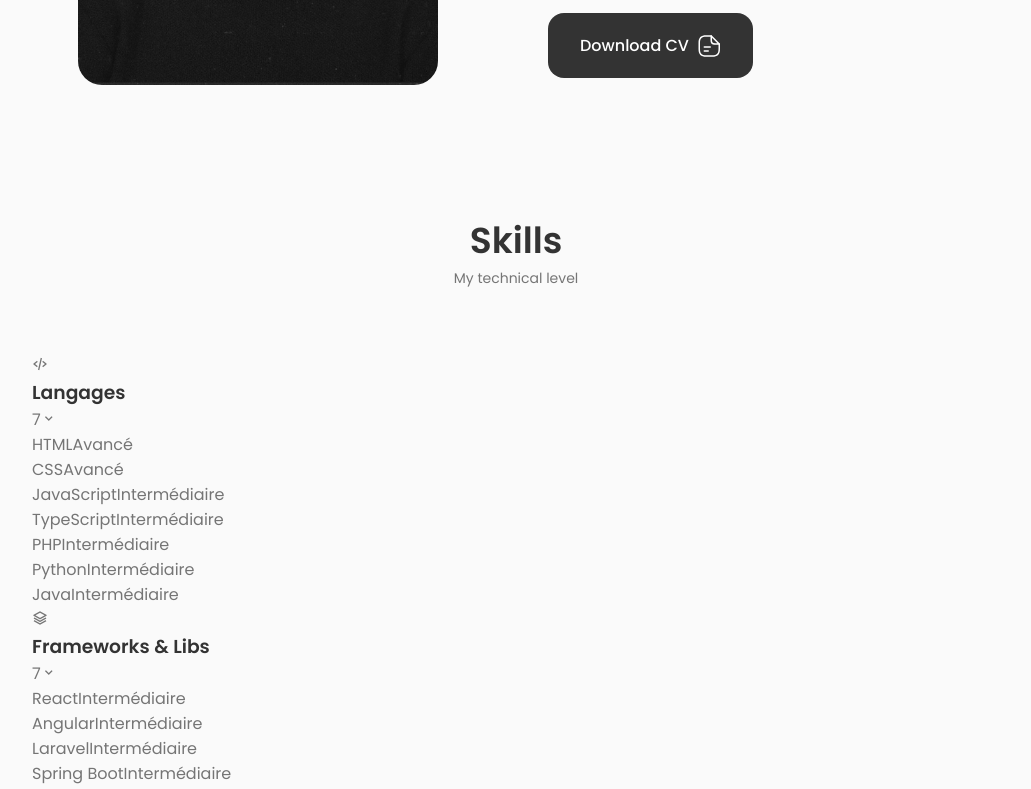
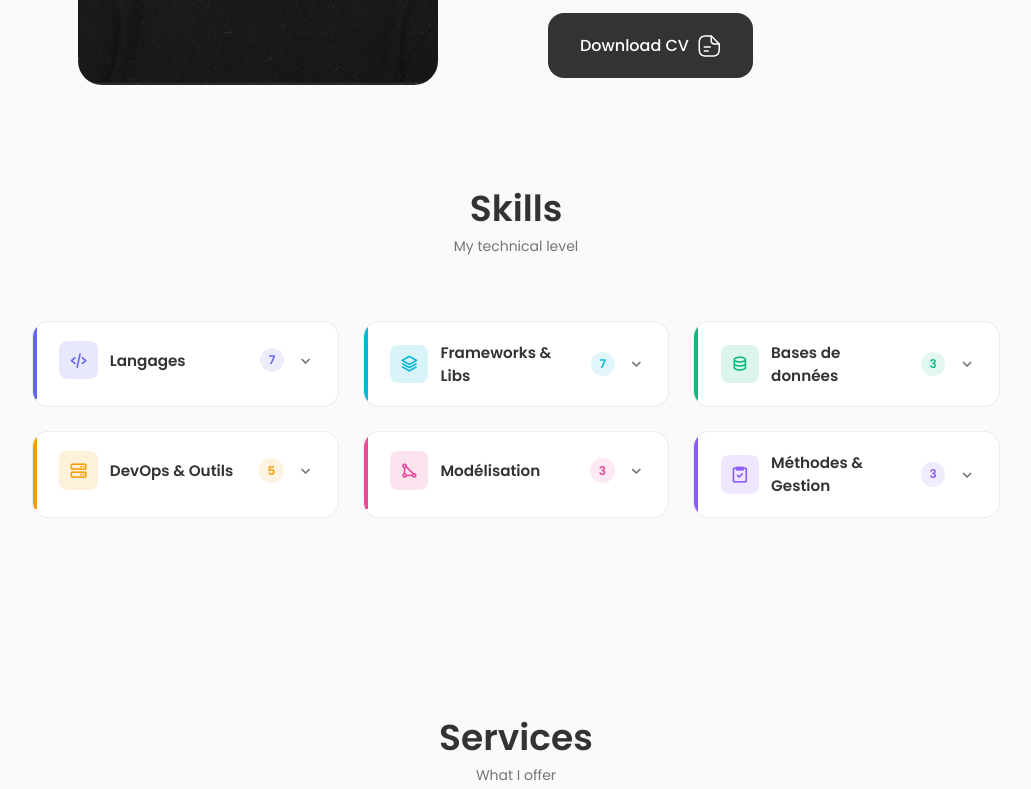
Before and after one commit to achraftes/Portfolio-website, a React (Vite) app: page / in a window 1280 px wide. Shown: the part 1349-2138 px from the top of the page, without its empty margins (124-1155 px from the left). Built offline with nearby package versions, Linux system fonts and the light colour scheme.

Commit message:
add  css

```diff
--- a/src/components/skills/skills.css
+++ b/src/components/skills/skills.css
@@ -1,96 +1,155 @@
-.skills__container {
-    display: grid;
-    grid-template-columns: repeat(2, 350px);
-    column-gap: 6rem;
-    justify-content: center;
+/* ===== SKILLS SECTION ===== */
+.Skills {
+  padding: 4rem 0 6rem;
 }
 
-.skills__content {
-    background-color: var(--container-color);
-    border: 1px solid rgba(0, 0, 0, 0.1);
-    padding: 2rem 4rem;
-    border-radius: 1.25rem;
+.skills__grid {
+  display: grid;
+  grid-template-columns: repeat(auto-fill, minmax(280px, 1fr));
+  gap: 1.5rem;
+  margin-top: 3rem;
 }
 
-.skills__title {
-    font-size: var(--normal-font-size);
-    font-weight: var(--font-medium);
-    text-align: center;
-    margin-bottom: var(--mb-1-5);
+/* ===== CARD ===== */
+.skills__card {
+  background: var(--container-color);
+  border-radius: 1rem;
+  border: 1px solid rgba(128, 128, 128, 0.15);
+  overflow: hidden;
+  cursor: pointer;
+  transition: box-shadow 0.3s ease, transform 0.3s ease;
 }
 
-.skills__box {
-    display: flex;
-    justify-content: center;
-    column-gap: 2.5rem;
+.skills__card:hover {
+  transform: translateY(-4px);
+  box-shadow: 0 8px 24px rgba(0, 0, 0, 0.12);
 }
 
-.skills__group {
+/* ===== CARD HEADER ===== */
+.skills__card-header {
   display: flex;
-    flex-direction: column;
-    align-items: flex-start;
-    row-gap: 1rem;
+  align-items: center;
+  gap: 0.75rem;
+  padding: 1.2rem 1.4rem;
+  border-left: 4px solid var(--cat-color);
 }
 
-.skills__data {
+.skills__card-icon {
   display: flex;
   align-items: center;
-    column-gap: 0.5rem;
+  justify-content: center;
+  width: 2.4rem;
+  height: 2.4rem;
+  border-radius: 0.5rem;
+  background: color-mix(in srgb, var(--cat-color) 15%, transparent);
+  color: var(--cat-color);
+  font-size: 1.2rem;
+  flex-shrink: 0;
 }
 
-.skills .bx-badge-check {
-    font-size: 1rem;
+.skills__card-title {
+  font-size: 0.95rem;
+  font-weight: 600;
+  color: var(--title-color);
+  flex: 1;
+}
+
+.skills__card-count {
+  font-size: 0.75rem;
+  font-weight: 600;
+  color: var(--cat-color);
+  background: color-mix(in srgb, var(--cat-color) 12%, transparent);
+  padding: 0.2rem 0.55rem;
+  border-radius: 999px;
+}
+
+.skills__card-arrow {
+  font-size: 1.2rem;
+  color: var(--text-color);
+  transition: transform 0.3s ease;
+}
+
+/* ===== CARD BODY (collapsed by default) ===== */
+.skills__card-body {
+  max-height: 0;
+  overflow: hidden;
+  transition: max-height 0.4s ease, padding 0.3s ease;
+  padding: 0 1.4rem;
+}
+
+/* ===== CARD OPEN ===== */
+.skills__card--open .skills__card-body {
+  max-height: 600px;
+  padding: 0.5rem 1.4rem 1.4rem;
+}
+
+.skills__card--open .skills__card-arrow {
+  transform: rotate(180deg);
+}
+
+.skills__card--open {
+  box-shadow: 0 4px 20px color-mix(in srgb, var(--cat-color) 20%, transparent);
+  border-color: color-mix(in srgb, var(--cat-color) 30%, transparent);
+}
+
+/* ===== SKILL ITEM ===== */
+.skills__item {
+  margin-bottom: 1rem;
+}
+
+.skills__item:last-child {
+  margin-bottom: 0;
+}
+
+.skills__item-top {
+  display: flex;
+  justify-content: space-between;
+  align-items: center;
+  margin-bottom: 0.4rem;
+}
+
+.skills__item-name {
+  font-size: 0.85rem;
+  font-weight: 500;
   color: var(--title-color);
 }
 
-.skills__name {
-    font-size: var(--normal-font-size);
-    font-weight: var(--font-medium);
-    line-height: 18px;
+.skills__item-level {
+  font-size: 0.75rem;
+  color: var(--text-color-light);
 }
 
-
-/*=============== BREAKPOINTS ===============*/
-/* For large devices */
-@media screen and (max-width: 992px) {
-    .skills__container {
-        grid-template-columns: max-content;
-        row-gap: 2rem;
+/* ===== PROGRESS BAR ===== */
+.skills__bar-track {
+  width: 100%;
+  height: 6px;
+  background: rgba(128, 128, 128, 0.15);
+  border-radius: 999px;
+  overflow: hidden;
 }
 
-
+.skills__bar-fill {
+  height: 100%;
+  width: var(--bar-width);
+  background: linear-gradient(
+    90deg,
+    var(--cat-color),
+    color-mix(in srgb, var(--cat-color) 60%, white)
+  );
+  border-radius: 999px;
+  transition: width 0.6s cubic-bezier(0.4, 0, 0.2, 1);
 }
 
-  /* For medium devices */
-
+/* ===== RESPONSIVE ===== */
 @media screen and (max-width: 768px) {
-    .skills__container {
-        grid-template-columns: repeat(2, 1fr);
-
-    }
-    .skills__content {
-        padding: 1.5rem;
+  .skills__grid {
+    grid-template-columns: 1fr;
+    gap: 1rem;
   }
 }
 
-  @media screen and (max-width: 576px) {
-      .skills__container {
-        grid-template-columns: 2fr;
-
-      }
-      .skills__content {
-        padding: 1.5rem;
+@media screen and (max-width: 350px) {
+  .skills__card-header {
+    padding: 1rem;
   }
 }
-
-  /* For small devices */
-  @media screen and (max-width: 350px) {
-
-     .skills__box {
-        column-gap: 1.25rem;
-
-     }
-     .skills__name {
-        font-size: var(--small-font-size);
-     }
-  }
```
Also changed, not shown: src/components/skills/Skills1.jsx (+100 -0 lines). Lines whose indentation alone changed are shown as unchanged.
